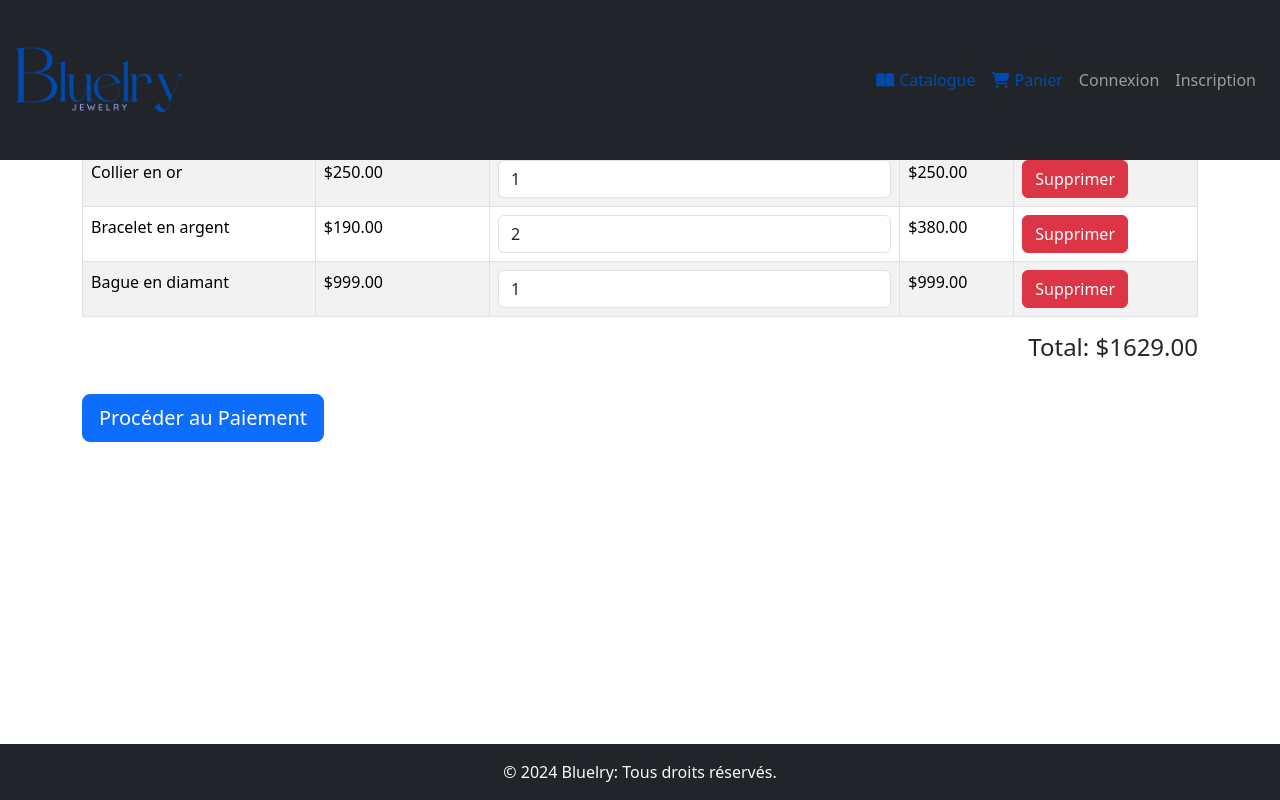
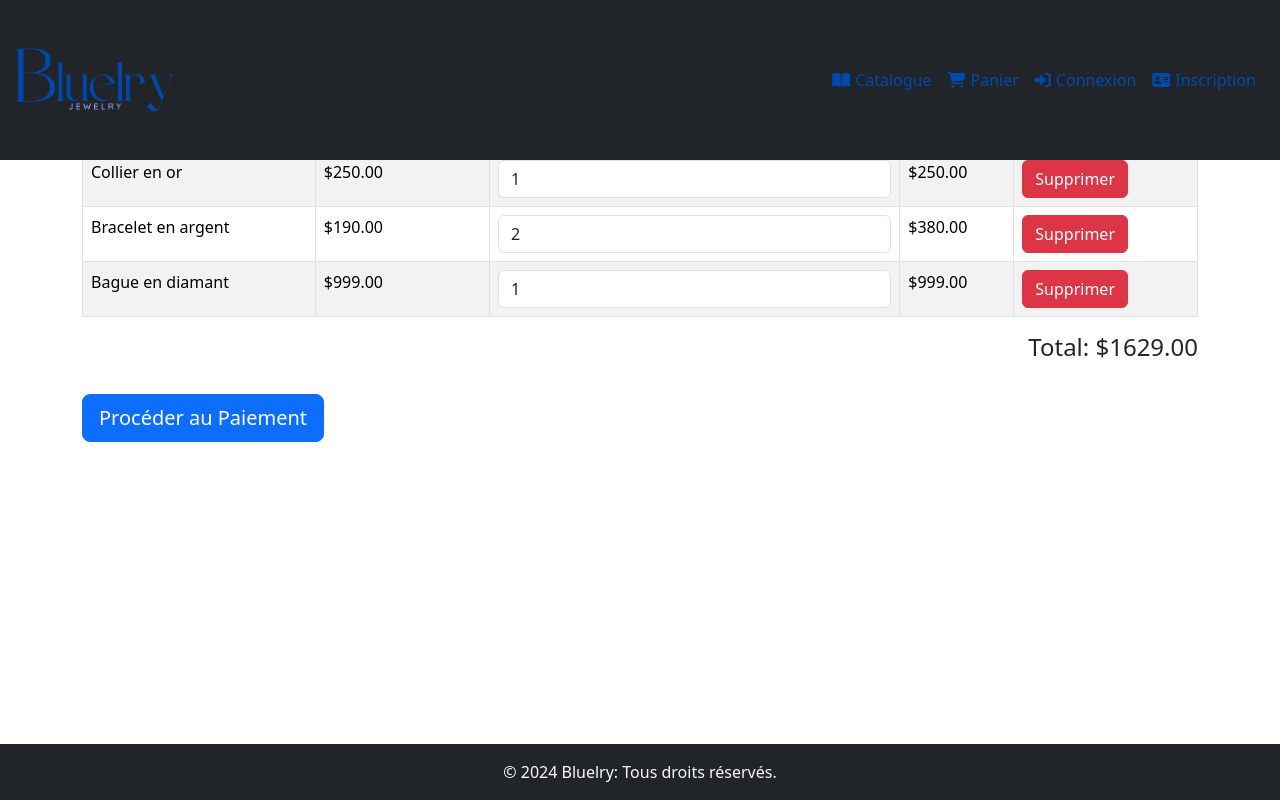
Before and after one commit to ayoub-sourrakh/bluelry_react, a React (Create React App) app: page /cart in a window 1280 px wide. Built offline with nearby package versions, Linux system fonts and the light colour scheme.

Commit message:
Fix Profile page

```diff
--- a/src/components/Header/Header.js
+++ b/src/components/Header/Header.js
@@ -21,13 +21,21 @@ const Header = () => {
         </Nav.Link>
         {isAuthenticated ? (
           <>
-            <Nav.Link as={Link} to="/profile">Mon Profil</Nav.Link>
-            <Nav.Link as={Link} to="/" onClick={logout}>Déconnexion</Nav.Link>
+            <Nav.Link as={Link} to="/profile">
+              <span style={{display: 'flex', gap: '5px', alignItems: 'center', color: '#004AAD'}}> Mon Profil</span>
+            </Nav.Link>
+            <Nav.Link as={Link} to="/" onClick={logout}>
+              <span style={{display: 'flex', gap: '5px', alignItems: 'center', color: '#004AAD'}}> Déconnexion</span>
+            </Nav.Link>
           </>
         ) : (
           <>
-            <Nav.Link as={Link} to="/login">Connexion</Nav.Link>
-            <Nav.Link as={Link} to="/register">Inscription</Nav.Link>
+            <Nav.Link as={Link} to="/login">
+              <span style={{display: 'flex', gap: '5px', alignItems: 'center', color: '#004AAD'}}><i class="fa-solid fa-right-to-bracket"></i> Connexion</span>
+            </Nav.Link>
+            <Nav.Link as={Link} to="/register">
+              <span style={{display: 'flex', gap: '5px', alignItems: 'center', color: '#004AAD'}}><i class="fa-solid fa-address-card"></i> Inscription</span>
+            </Nav.Link>
           </>
         )}
       </Nav>
--- a/src/pages/LoginPage.js
+++ b/src/pages/LoginPage.js
@@ -27,6 +27,7 @@ const LoginPage = () => {
       });
 
       console.log('Response Headers:', [...response.headers.entries()]);
+      console.log(response);
 
       if (response.ok) {
         const token = response.headers.get('authorization');
```
